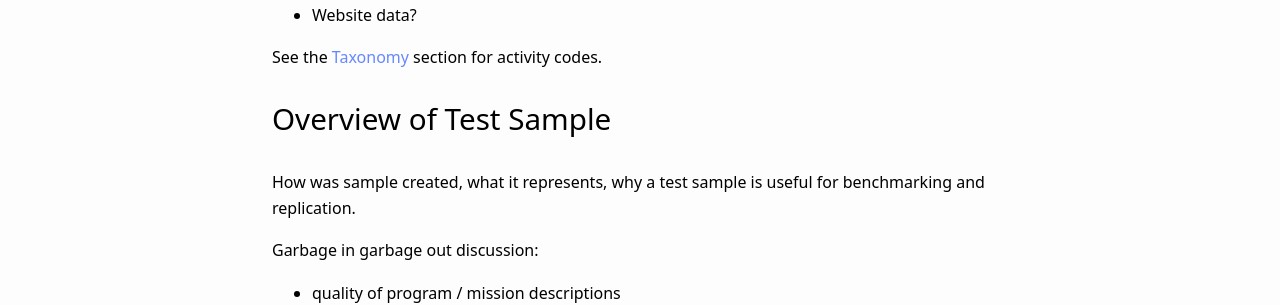
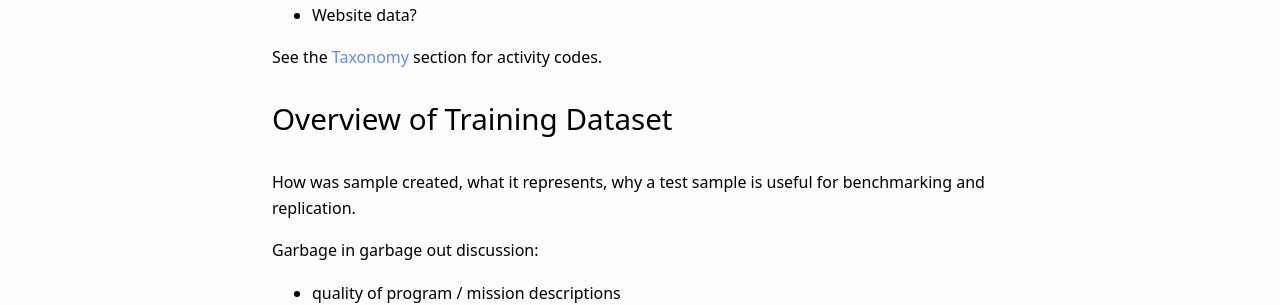
Before and after one commit to Nonprofit-Open-Data-Collective/machine_learning_mission_codes, a Jekyll site: the page built from docs/data.md, in a window 1280 px wide. Shown: the part 589-894 px from the top of the page. Built offline with Jekyll 4.4.1, drawn with Linux system fonts in a browser that asks for light colours; our own code applies the rules of GitHub Pages for plain Markdown files.

Commit message:
Update data.md

```diff
--- a/docs/data.md
+++ b/docs/data.md
@@ -19,7 +19,7 @@ Text-based data describing nonprofit activities.
 See the [Taxonomy](https://nonprofit-open-data-collective.github.io/machine_learning_mission_codes/taxonomies/) section for activity codes.
 
 
-# Overview of Test Sample
+# Overview of Training Dataset
 
 How was sample created, what it represents, why a test sample is useful for benchmarking and replication.
 
```
